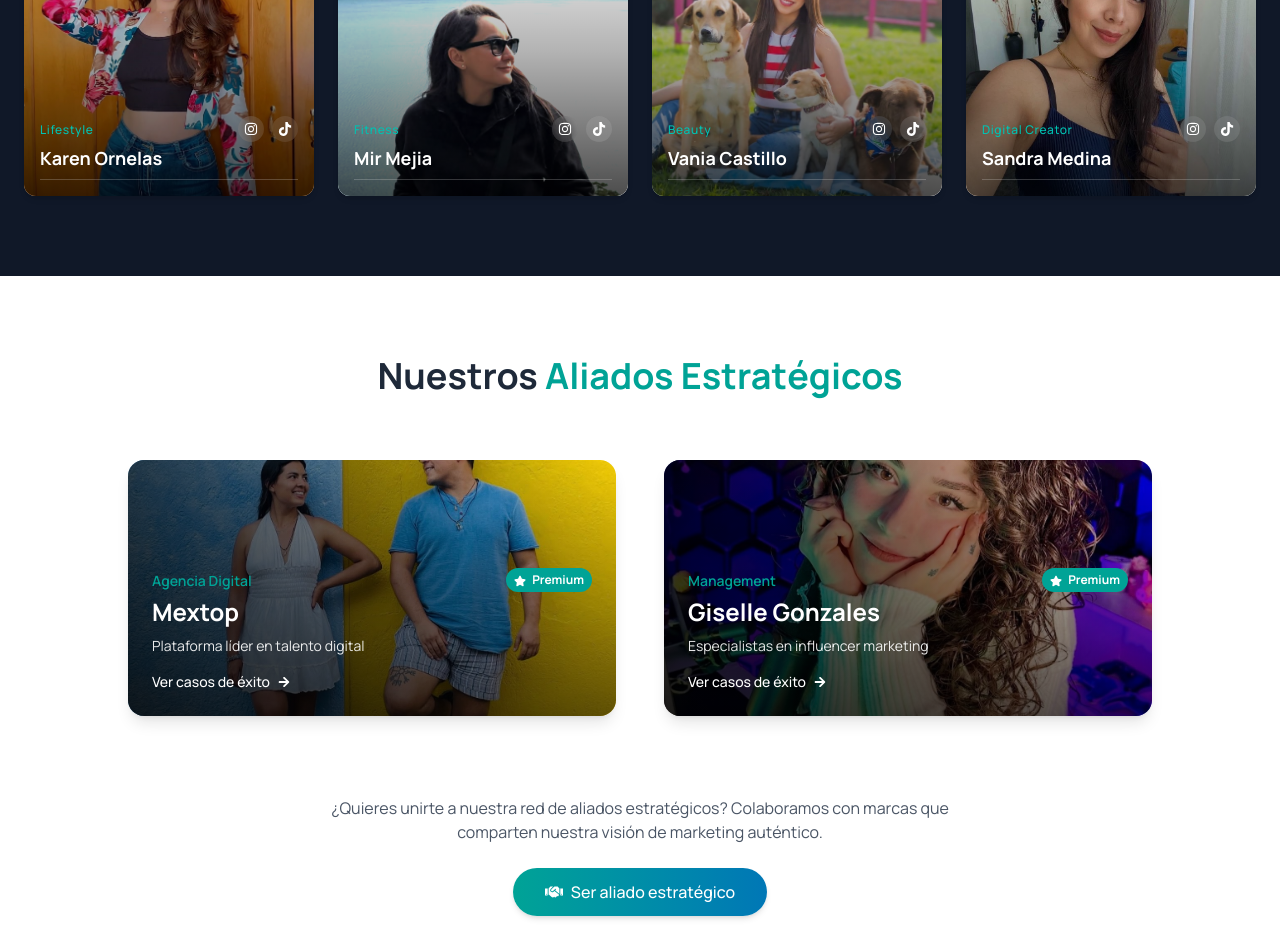
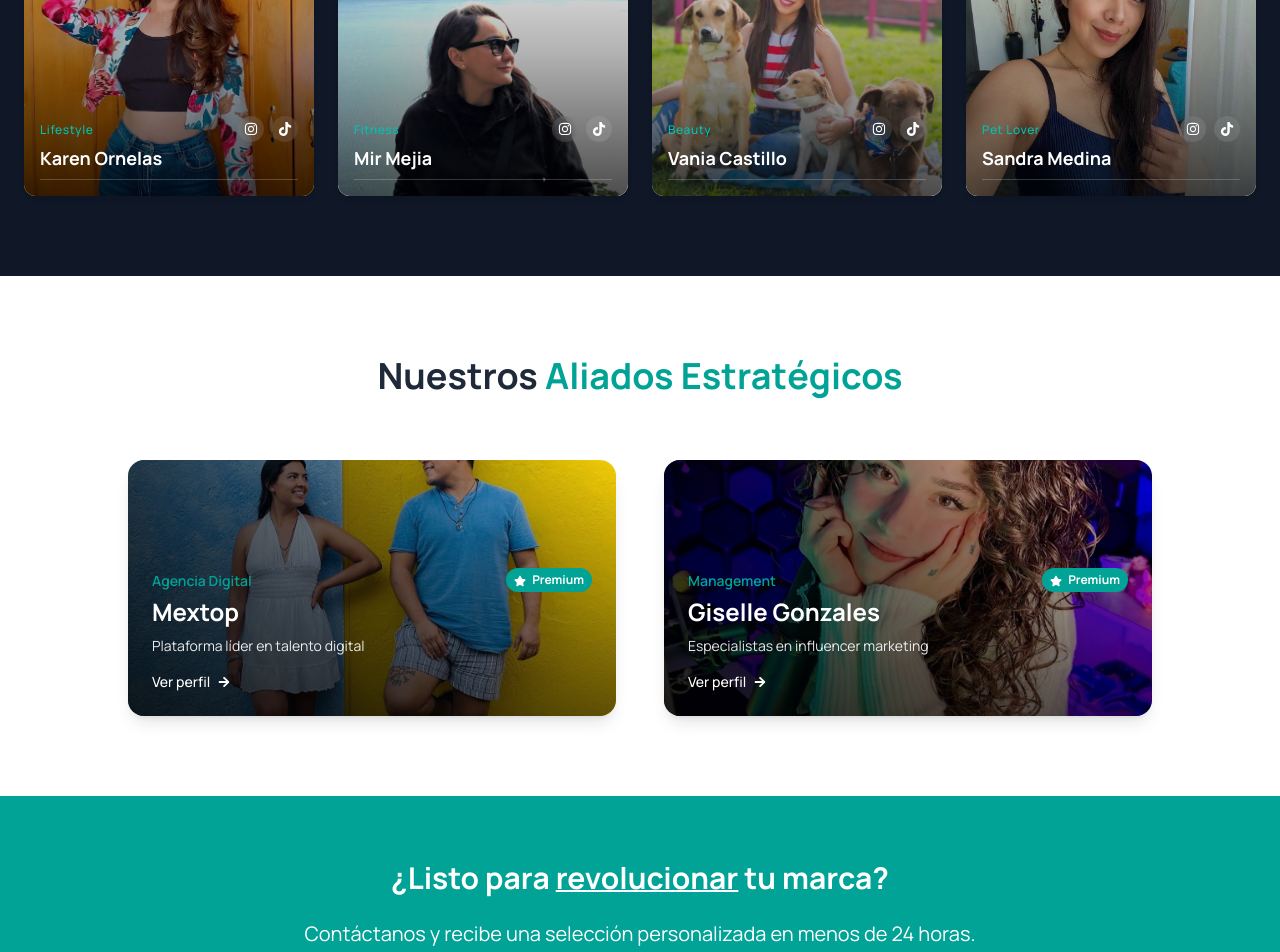
Before and after one commit to adrianmorfin10/duo, a Next.js app: page / in a window 1280 px wide. Shown: the part 1560-2512 px from the top of the page. Built offline with nearby package versions, Linux system fonts and the light colour scheme.

Commit message:
cambisfinales

```diff
--- a/src/app/page.tsx
+++ b/src/app/page.tsx
@@ -71,11 +71,41 @@ export default function Home() {
     className="md:hidden bg-gray-900 px-4 pb-4"
   >
     <div className="flex flex-col space-y-3 pt-2">
-              <a href="#about" className="text-gray-300 hover:text-white transition-colors py-2 border-b border-gray-800">Quiénes Somos</a>
-              <a href="#talent" className="text-gray-300 hover:text-white transition-colors py-2 border-b border-gray-800">Nuestro Talento</a>
-              <a href="#clients" className="text-gray-300 hover:text-white transition-colors py-2 border-b border-gray-800">Clientes</a>
-              <a href="#partners" className="text-gray-300 hover:text-white transition-colors py-2 border-b border-gray-800">Aliados</a>
-              <a href="#contact" className="bg-gradient-to-r from-[#00A396] to-[#00C2B3] text-white px-4 py-2 rounded-full hover:opacity-90 transition-colors text-center mt-2">Contacto</a>
+      <a
+        href="#about"
+        onClick={() => setIsMenuOpen(false)}
+        className="text-gray-300 hover:text-white transition-colors py-2 border-b border-gray-800"
+      >
+        Quiénes Somos
+      </a>
+      <a
+        href="#talent"
+        onClick={() => setIsMenuOpen(false)}
+        className="text-gray-300 hover:text-white transition-colors py-2 border-b border-gray-800"
+      >
+        Nuestro Talento
+      </a>
+      <a
+        href="#clients"
+        onClick={() => setIsMenuOpen(false)}
+        className="text-gray-300 hover:text-white transition-colors py-2 border-b border-gray-800"
+      >
+        Clientes
+      </a>
+      <a
+        href="#partners"
+        onClick={() => setIsMenuOpen(false)}
+        className="text-gray-300 hover:text-white transition-colors py-2 border-b border-gray-800"
+      >
+        Aliados
+      </a>
+      <a
+        href="#contact"
+        onClick={() => setIsMenuOpen(false)}
+        className="bg-gradient-to-r from-[#00A396] to-[#00C2B3] text-white px-4 py-2 rounded-full hover:opacity-90 transition-colors text-center mt-2"
+      >
+        Contacto
+      </a>
     </div>
   </motion.div>
 )}
@@ -434,29 +464,29 @@ export default function Home() {
                 name: "Karen Ornelas",
                 image: "/karen.jpg",
                 category: "Lifestyle",
-                instagram: "https://instagram.com/karenornelas",
-                tiktok: "https://tiktok.com/@karenornelas"
+                instagram: "https://instagram.com/karen_ornelass_",
+                tiktok: "https://tiktok.com/@karen_ornelass_"
               },
               {
                 name: "Mir Mejia",
                 image: "/mir.jpg",
                 category: "Fitness",
-                instagram: "https://instagram.com/mirmejia",
+                instagram: "https://instagram.com/mir182",
                 tiktok: "https://tiktok.com/@mirmejia"
               },
               {
                 name: "Vania Castillo",
                 image: "/vania.jpg",
                 category: "Beauty",
-                instagram: "https://instagram.com/vaniacastillo",
-                tiktok: "https://tiktok.com/@vaniacastillo"
+                instagram: "https://instagram.com/vanniacastillo",
+                tiktok: "https://tiktok.com/@vanniacastillo2"
               },
               {
                 name: "Sandra Medina",
                 image: "/san.jpg",
-                category: "Digital Creator",
-                instagram: "https://instagram.com/sandramedina",
-                tiktok: "https://tiktok.com/@sandramedina"
+                category: "Pet Lover",
+                instagram: "https://instagram.com/san.mendezm",
+                tiktok: "https://tiktok.com/@san.mendez"
               }
             ].map((talent, index) => (
               <motion.div
@@ -543,13 +573,15 @@ export default function Home() {
           name: "Mextop",
           logo: "/mextop.jpg",
           description: "Plataforma líder en talento digital",
-                category: "Agencia Digital"
+          category: "Agencia Digital",
+          igProfile: "https://www.instagram.com/mextop_" // Agregar perfil de IG
         },
         {
           name: "Giselle Gonzales",
           logo: "/giselle.jpg",
           description: "Especialistas en influencer marketing",
-                category: "Management"
+          category: "Management",
+          igProfile: "https://www.instagram.com/giselleglezv" // Agregar perfil de IG
         }
       ].map((partner, index) => (
         <motion.div
@@ -583,31 +615,17 @@ export default function Home() {
 
             <p className="text-white/90 mt-2 text-sm">{partner.description}</p>
 
-                  <button className="mt-4 text-white flex items-center gap-2 text-sm font-medium hover:text-[#00C2B3] transition-colors">
-                    Ver casos de éxito <FaArrowRight size={12} />
-                  </button>
+            <a
+              href={partner.igProfile}
+              target="_blank"
+              rel="noopener noreferrer"
+              className="mt-4 text-white flex items-center gap-2 text-sm font-medium hover:text-[#00C2B3] transition-colors"
+            >
+              Ver perfil <FaArrowRight size={12} />
+            </a>
           </div>
         </motion.div>
       ))}
-          </motion.div>
-
-          <motion.div
-            initial={{ opacity: 0 }}
-            whileInView={{ opacity: 1 }}
-            transition={{ delay: 0.3 }}
-            viewport={{ once: true }}
-            className="mt-20 text-center"
-          >
-            <p className="text-gray-600 mb-6 max-w-2xl mx-auto">
-              ¿Quieres unirte a nuestra red de aliados estratégicos? Colaboramos con marcas que comparten nuestra visión de marketing auténtico.
-            </p>
-            <motion.button
-              whileHover={{ scale: 1.05 }}
-              whileTap={{ scale: 0.95 }}
-              className="bg-gradient-to-r from-[#00A396] to-[#0077B6] hover:from-[#008579] hover:to-[#005a84] text-white px-8 py-3 rounded-full font-medium transition flex items-center gap-2 mx-auto shadow-md"
-            >
-              <FaHandshake className="text-lg" /> Ser aliado estratégico
-            </motion.button>
     </motion.div>
   </div>
 </section>
@@ -673,10 +691,12 @@ export default function Home() {
 
             <div className="flex justify-center mb-2 space-x-8 md:space-x-12">
   <motion.a
-                href="#"
+    href="https://www.instagram.com/duotalentmx/"
     whileHover={{ y: -5 }}
     className="text-[#00C2B3] hover:text-white transition-colors"
     aria-label="Instagram"
+    target="_blank" // Opcional: abre el enlace en una nueva pestaña
+    rel="noopener noreferrer" // Recomendado por seguridad para enlaces externos
   >
     <FaInstagram className="text-2xl md:text-3xl" />
   </motion.a>
```
Lines whose indentation alone changed are shown as unchanged.
